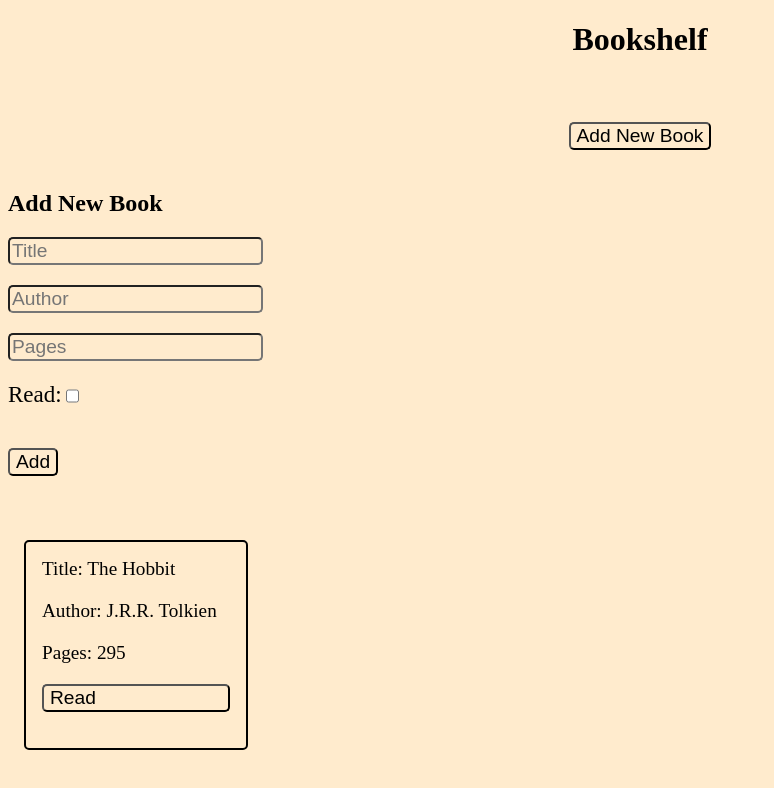
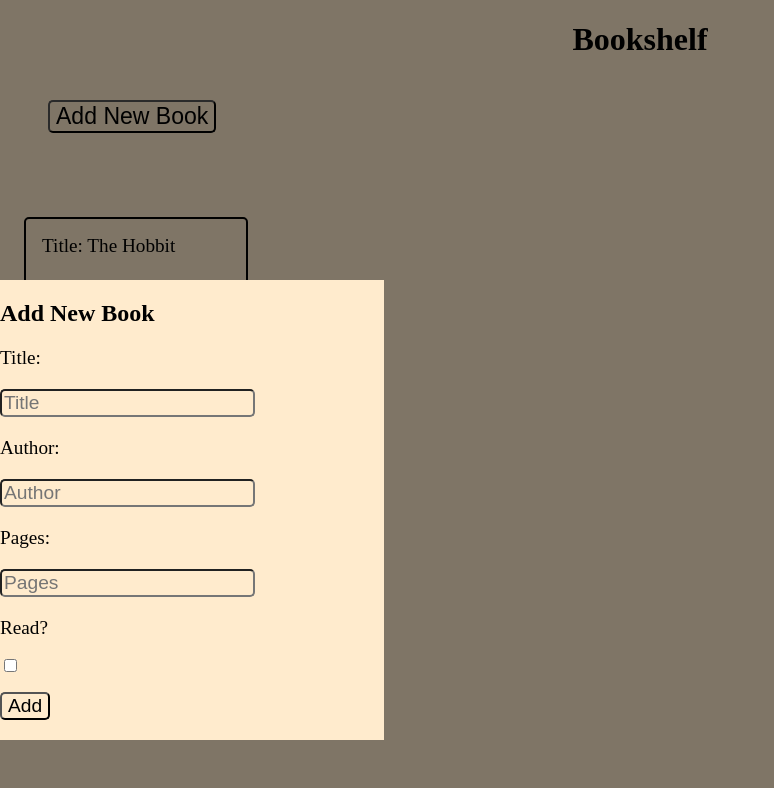
Before and after one commit to d92563/Bookshelf, a plain HTML site: page index.html in a window 1280 px wide. Both pictures are taken after a click on the button "Add New Book". Shown: the whole page, without its empty margins (0-774 px from the left). Drawn offline with Linux system fonts and the light colour scheme.

Commit message:
working on a modal

```diff
--- a/index.html
+++ b/index.html
@@ -8,22 +8,29 @@
     <script src="main.js" defer></script>
 </head>
 <body>
-    <h1>Bookshelf</h1>
-    <div class='newButtonContainer'>
-       <button id='pop-up-form' name='pop-up-form'>Add New Book</button>
+    <header>
+        <h1>Bookshelf</h1>
+    </header>
+    <div class="modal-button">
+        <button class="modal-button">Add New Book</button>
     </div>
-    <div id='add-new-book'>
-        <h2>Add New Book</h2>
-        <form id='form'>
-            <input type='text' id='title' class='title' name='title' placeholder='Title'>
-            <input type='text' id='author' class='author' name='author' placeholder='Author'>
-            <input type='text' id='pages' class='pages' name='pages' placeholder='Pages'>
-            <p class='read'><label>Read:</label><input type='checkbox' id='read' class='read' name='read' value='yes'></p>
-            <button type='submit' form='form' id='add-book' name='add-book'>Add</button>
-        </form>
+    <div class="modal-bg">
+        <div class="modal">
+            <h2>Add New Book</h2>
+            <form id='form'>
+                <label for="title">Title:</label>
+                <input type="text" id="title" class="title" name="title" placeholder="Title" required>
+                <label for="author">Author:</label>
+                <input type="text" id="author" class="author" name="author" placeholder="Author" required>
+                <label for="pages">Pages:</label>
+                <input type="text" id="pages" class="pages" name="pages" placeholder="Pages">
+                <label for="read">Read?</label>
+                <input type="checkbox" id="read" class="read" name="read" value="yes">
+                <button type="submit" id="add-book" class="add-book" name="add-book">Add</button>
+            </form>
+        </div>
     </div>
-
-    <div id='bookshelf-container'>
+    <div class="bookshelf-container">
 
     </div>
 </body>
--- a/main.js
+++ b/main.js
@@ -35,24 +35,25 @@ addBookButton.addEventListener('click', addBook)
 
 //Button to open the pop-up form to add a new book
 
-const addNewBook = document.querySelector('#add-new-book');
-const popUpForm = document.querySelector('#pop-up-form');
-popUpForm.addEventListener('click', () => {
-    addNewBook.style.display = 'block';
+const modalBg = document.querySelector('.modal-bg');
+//const modal = document.querySelector('.modal');
+const modalButton = document.querySelector('.modal-button');
+modalButton.addEventListener('click', () => {
+    modalBg.classList.add('bg-active');
+    //modal.style.display = 'block';
 })
 
 //Creates books in the browser.
 
-const bookshelfContainer = document.querySelector('#bookshelf-container');
+const bookshelfContainer = document.querySelector('.bookshelf-container');
 
 function render() {
-
     const books = document.querySelectorAll('.book');
     books.forEach(book => bookshelfContainer.removeChild(book));
     for (let i = 0; i < bookshelf.length; i++){
         createBook(bookshelf[i]);
     }
-    addNewBook.style.display = 'none';
+    //modal.style.display = 'none';
 }
 
 
--- a/styles.css
+++ b/styles.css
@@ -2,19 +2,20 @@
     box-sizing: border-box;
     background-color: blanchedalmond;
 }
+
   h1 {
     display: flex;
     justify-content: center;
   }
 
-  button, label, .title, .author, .pages, .read {
+  label, .add-book, .title, .author, .pages, .read {
     display: flex;
     font-size: 1.2em;
     margin-bottom: 20px;
     border-radius: 5px;
   }
 
-  #bookshelf-container {
+  .bookshelf-container {
     margin-top: 4em;
     margin-left: 1em;
     display: flex;
@@ -33,8 +34,41 @@
     border-radius: 5px;
   }
 
-  .newButtonContainer {
-    margin-top: 4em;
+  .modal-button {
+    font-size: 1.2em;
+    margin-top: 20px;
+    margin-bottom: 20px;
+    margin-left: 20px;
+    border-radius: 5px;
+  }
+
+  .modal-bg {
+    position:fixed;
+    width: 100%;
+    height: 100vh;
+    top:0;
+    left:0;
+    background-color: rgba(0,0,0,0.5);
     display: flex;
-    justify-content: center;
+    align-content: center;
+    align-items: center;
+    visibility: hidden;
+    opacity: 0;
+    transition: visibility 0s, opacity 0.5s;
+
   }
+
+  .bg-active {
+    visibility:visible;
+    opacity: 1;
+  }
+
+  .modal {
+    height: 30%;
+    width: 30%;
+    min-width: 16em;
+    display: flex;
+    flex-direction: column;
+    align-content: flex-start;
+    align-items: space-around;
+  }
```
